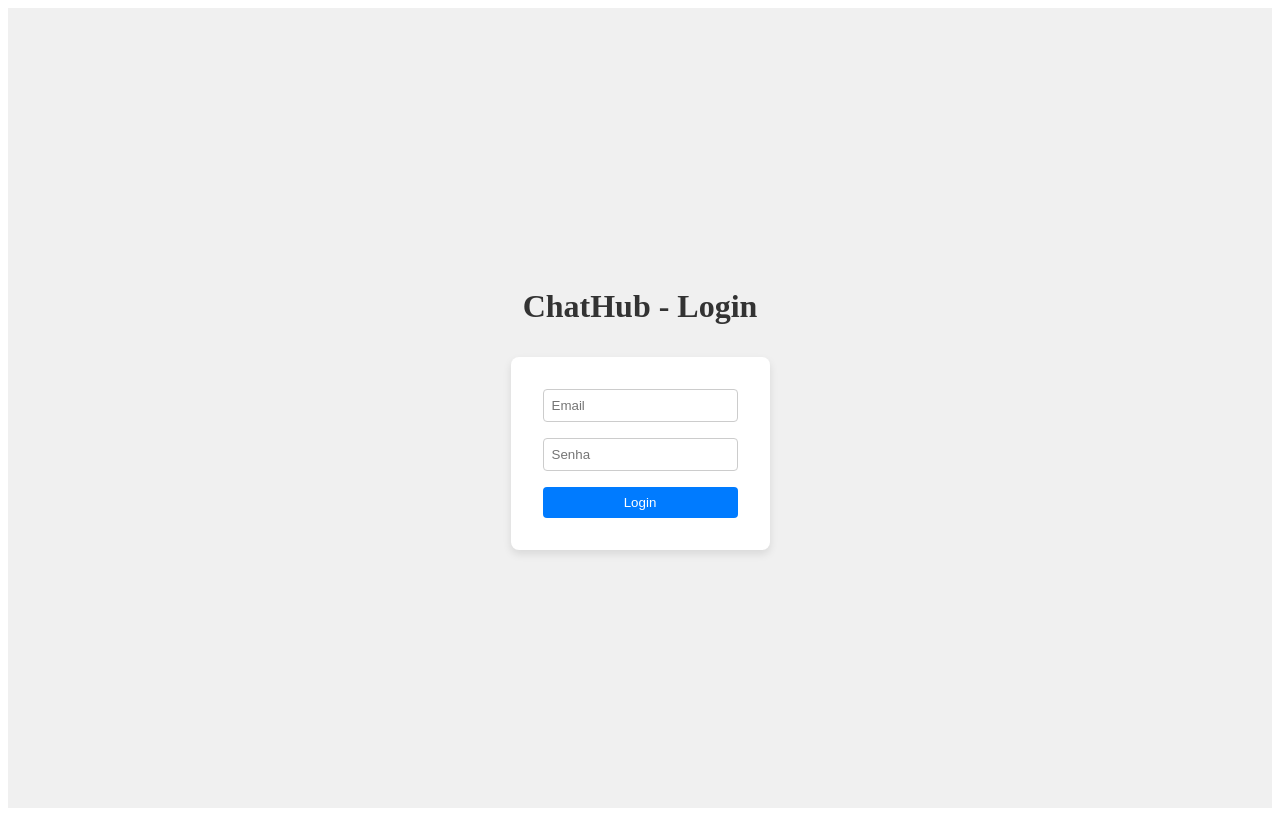
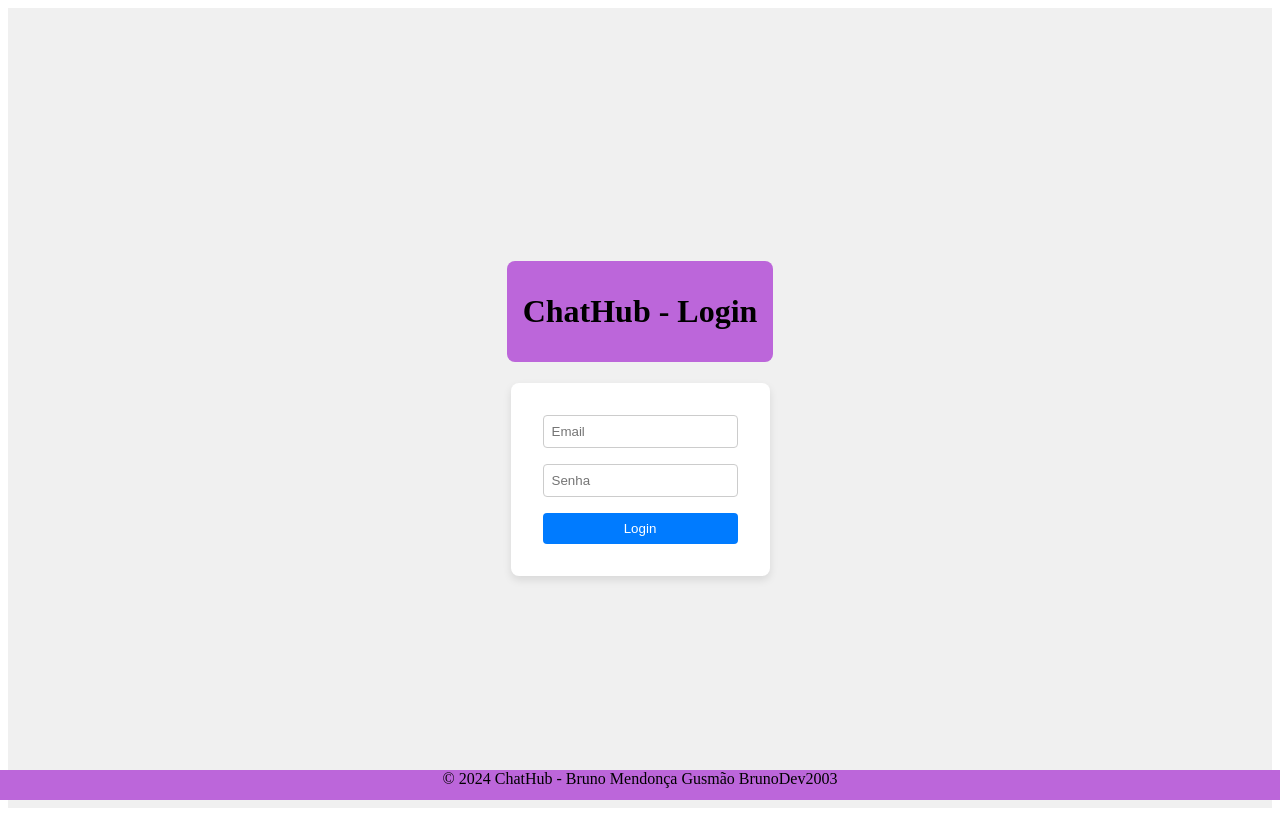
Before and after one commit to BrunoDev2003/ChatHub-Frontend, a React (Create React App) app: page / in a window 1280 px wide. Built offline with nearby package versions, Linux system fonts and the light colour scheme.

Commit message:
finalizando a pagina de login

```diff
--- a/src/components/LoginPage/LoginPage.js
+++ b/src/components/LoginPage/LoginPage.js
@@ -1,5 +1,5 @@
 import React, {useState} from 'react';
-import { Container, Header, Form, Input, Button } from './LoginPage.styles';
+import { Container, Header, Form, Input, Button, Footer } from './LoginPage.styles';
 
 const LoginPage = () => {
   const [email, setEmail] = useState('');
@@ -30,6 +30,7 @@ const LoginPage = () => {
 
         <Button type="submit">Login</Button>
       </Form>
+      <Footer>© 2024 ChatHub - Bruno Mendonça Gusmão BrunoDev2003</Footer>
     </Container>
   );
 
--- a/src/components/LoginPage/LoginPage.styles.js
+++ b/src/components/LoginPage/LoginPage.styles.js
@@ -2,45 +2,55 @@ import LoginPage from './LoginPage';
 import styled from 'styled-components';
 
 export const Container = styled.div`
+    align-items: center;
+    background-color: #f0f0f0;
     display:flex;
     flex-direction: column;
-    align-items: center;
+    height: 100vh;
     justify-content: center;
-    height: 100vh;
-    background-color: #f0f0f0;
 
 `;
 
 export const Header = styled.h1`
-    margin-bottom: 2rem;
-    color: #333;
+    background-color: #BC66DA;
+    border-radius: 8px;
+    color: #000;
+    overflow: hidden;
+    padding: 2rem 1rem;
+    text-align: top;
 `;
 
 export const Form = styled.form`
+    background: white;
+    border-radius: 8px;
+    box-shadow: 0 4px 8px rgba(0, 0, 0, 0.1);
     display: flex;
     flex-direction: column;
-    background: white;
     padding: 2rem;
-    border-radius: 8px;
-    box-shadow: 0 4px 8px rgba(0, 0, 0, 0.1);
 `;
 
 export const Input = styled.input`
+    border-radius: 4px;
+    border: 1px solid #ccc;
     margin-bottom: 1rem;
     padding: 0.5rem;
-    border: 1px solid #ccc;
-    border-radius: 4px;
 `;
 
 export const Button = styled.button`
+    background-color: #007bff;
+    border-radius: 4px;
+    border: none;
+    color: white;
+    cursor: pointer;
     padding: 0.5rem;
-    background-color: #007bff;
-    color: white;
-    border: none;
-    border-radius: 4px;
-    cursor: pointer;
 `;
 
-//:hover {
-//background-color: #0056b3;
-//}
+export const Footer = styled.footer`
+    background-color: #BC66DA;
+    bottom: 0;
+    color: #000;
+    height: 30px;
+    position: fixed;
+    text-align: center;
+    width: 100%;
+`;
```
Also changed, not shown: 1 other file (tests, documents, lock files or other folders).
